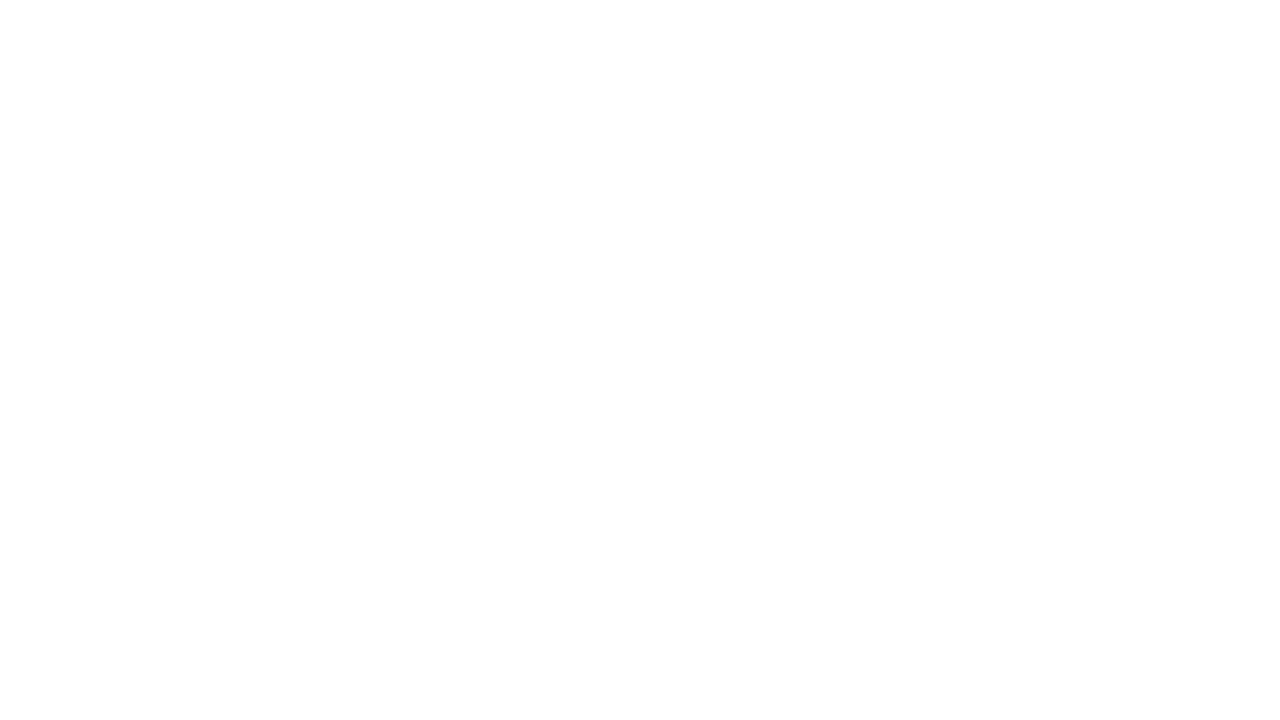
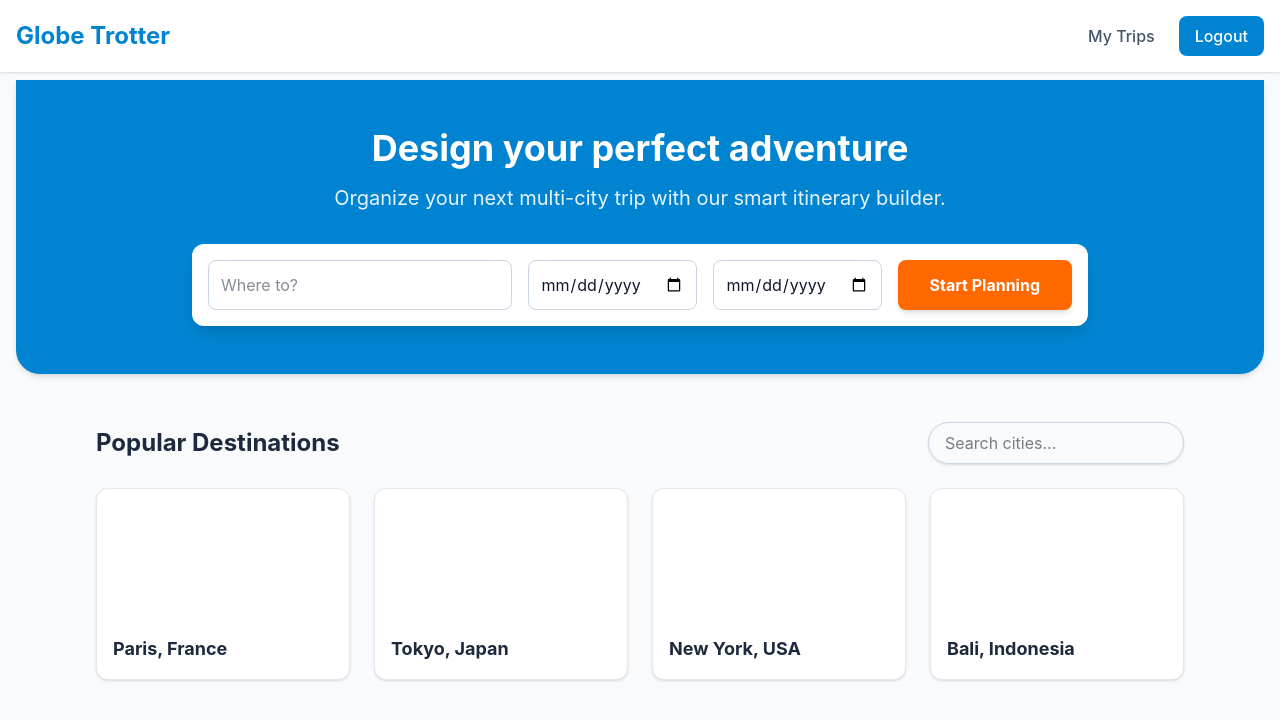
Before and after one commit to arpan-bhavsar/ldce-hackathon-globetrotter, a React (Vite) app in the folder frontend/: page /home in a window 1280 px wide. Before the commit this address had no page. Shown: the top 720 px of the page. Built offline with nearby package versions, Linux system fonts and the light colour scheme.

Commit message:
Globe Trotter Main Landing Page where users can start planning

```diff
--- a/frontend/package.json
+++ b/frontend/package.json
@@ -10,8 +10,11 @@
     "preview": "vite preview"
   },
   "dependencies": {
+    "@tailwindcss/vite": "^4.3.3",
     "react": "^19.2.8",
-    "react-dom": "^19.2.8"
+    "react-dom": "^19.2.8",
+    "react-router-dom": "^7.18.2",
+    "tailwindcss": "^4.3.3"
   },
   "devDependencies": {
     "@eslint/js": "^10.0.1",
--- a/frontend/src/App.tsx
+++ b/frontend/src/App.tsx
@@ -1,6 +1,7 @@
 import { BrowserRouter, Routes, Route, Navigate } from 'react-router-dom';
 import Login from './pages/Login';
 import Register from './pages/Register';
+import Home from './pages/Home';
 
 function App() {
   return (
@@ -11,6 +12,7 @@ function App() {
 
         <Route path="/login" element={<Login />} />
         <Route path="/register" element={<Register />} />
+        <Route path="/home" element={<Home />} />
       </Routes>
     </BrowserRouter>
   );
--- /dev/null
+++ b/frontend/src/pages/Home.tsx
@@ -0,0 +1,49 @@
+import React from 'react';
+import { Link } from 'react-router-dom';
+
+export default function Home() {
+    return (
+        <div className="min-h-screen bg-slate-50">
+            {/* Navigation */}
+            <nav className="bg-white shadow-sm p-4 flex justify-between items-center">
+                <h1 className="text-2xl font-bold text-sky-600">Globe Trotter</h1>
+                <div className="space-x-6">
+                    <Link to="/home" className="text-slate-600 hover:text-sky-600 font-medium transition-colors">My Trips</Link>
+                    <button className="bg-sky-600 text-white px-4 py-2 rounded-lg font-medium hover:bg-sky-700">Logout</button>
+                </div>
+            </nav>
+
+            {/* Hero Banner */}
+            <div className="bg-sky-600 text-white p-12 text-center rounded-b-3xl shadow-md mx-4 mt-2">
+                <h2 className="text-4xl font-bold mb-4">Design your perfect adventure</h2>
+                <p className="text-xl mb-8 opacity-90">Organize your next multi-city trip with our smart itinerary builder.</p>
+
+                {/* Quick Trip Planner */}
+                <div className="bg-white p-4 rounded-xl shadow-lg max-w-4xl mx-auto flex flex-col md:flex-row gap-4">
+                    <input type="text" placeholder="Where to?" className="flex-1 p-3 rounded-lg border border-slate-300 text-slate-900 outline-none focus:ring-2 focus:ring-sky-500" />
+                    <input type="date" className="p-3 rounded-lg border border-slate-300 text-slate-900 outline-none focus:ring-2 focus:ring-sky-500" />
+                    <input type="date" className="p-3 rounded-lg border border-slate-300 text-slate-900 outline-none focus:ring-2 focus:ring-sky-500" />
+                    <button className="bg-orange-500 hover:bg-orange-600 text-white font-bold py-3 px-8 rounded-lg shadow-md transition-transform active:scale-95">
+                        Start Planning
+                    </button>
+                </div>
+            </div>
+
+            {/* Top Regional Selections */}
+            <div className="max-w-6xl mx-auto p-8 mt-4">
+                <div className="flex justify-between items-center mb-6">
+                    <h3 className="text-2xl font-bold text-slate-800">Popular Destinations</h3>
+                    <input type="text" placeholder="Search cities..." className="p-2 px-4 border border-slate-300 rounded-full outline-none focus:ring-2 focus:ring-sky-500 w-64 shadow-sm" />
+                </div>
+
+                <div className="grid grid-cols-1 md:grid-cols-4 gap-6">
+                    {["Paris, France", "Tokyo, Japan", "New York, USA", "Bali, Indonesia"].map((city, i) => (
+                        <div key={i} className="bg-white h-48 rounded-xl shadow-sm border border-slate-200 flex items-end p-4 hover:shadow-lg transition-all cursor-pointer group hover:-translate-y-1">
+                            <h4 className="text-lg font-bold text-slate-800 group-hover:text-sky-600 transition-colors">{city}</h4>
+                        </div>
+                    ))}
+                </div>
+            </div>
+        </div>
+    );
+}
```
Also changed, not shown: 1 other file (tests, documents, lock files or other folders).
